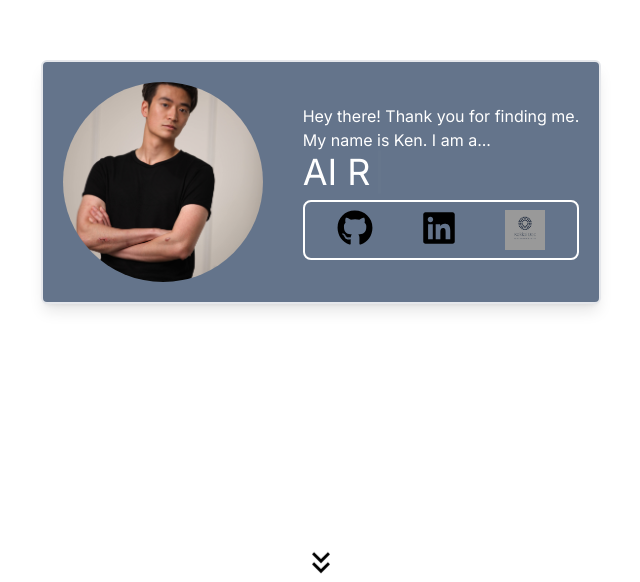
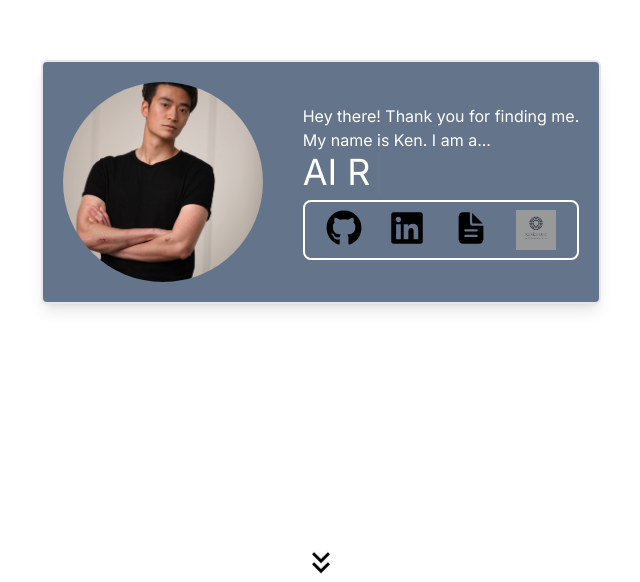
Before and after one commit to kkatodus/portfolio, a Next.js app: page / in a window 1280 px wide. Shown: the part 218-800 px from the top of the page, without its empty margins (319-959 px from the left). Built offline with nearby package versions, Linux system fonts and the light colour scheme.

Commit message:
added resume

```diff
--- a/app/components/PortfolioImage/index.tsx
+++ b/app/components/PortfolioImage/index.tsx
@@ -7,6 +7,8 @@ import { Typewriter } from "react-simple-typewriter";
 import { Fade } from "react-awesome-reveal";
 import { MdKeyboardDoubleArrowDown } from "react-icons/md";
 import Link from "next/link";
+import { env } from "process";
+import { IoDocumentText } from "react-icons/io5";
 
 export const PortfolioImage = () => {
   return (
@@ -51,6 +53,9 @@ export const PortfolioImage = () => {
               <Link href={"https://www.linkedin.com/in/kkatodus/"}>
                 <FaLinkedin className="text-4xl" />
               </Link>
+              <Link href={"./Resume.pdf"}>
+                <IoDocumentText className="text-4xl" />
+              </Link>
               <Link href={"https://www.kokkaidoc.com"}>
                 <Image alt="kokkaidoc" src={kokkaidoc} className="w-10 h-10" />
               </Link>
```
Also changed, not shown: 1 other file (tests, documents, lock files or other folders).
